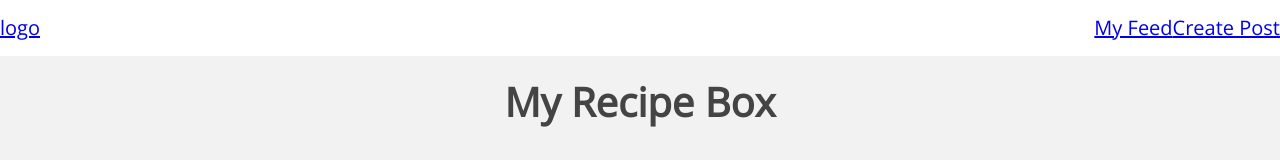
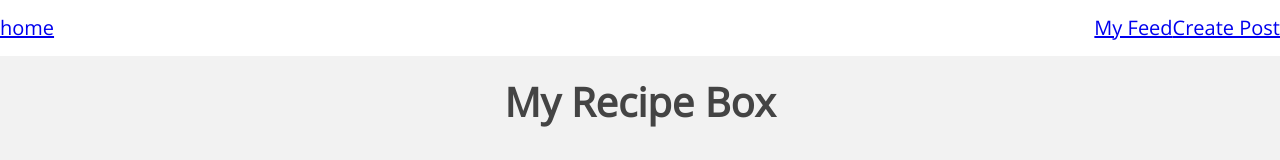
Before and after one commit to AshGodfrey/my-recipe-box, a React (Create React App) app: page / in a window 1280 px wide. Shown: the top 160 px of the page. Built offline with nearby package versions, Linux system fonts and the light colour scheme; no server answers.

Commit message:
ready for MVP

```diff
--- a/src/Navbar/Navbar.js
+++ b/src/Navbar/Navbar.js
@@ -9,7 +9,7 @@ class Navbar extends React.Component{
 			<nav role="navigation">
 				<div className="logo">
 				<Link to={`/`}>
-					logo
+					home
 					</Link></div>
 				<div className="links">
 				<Link to={`/user`}>
```
